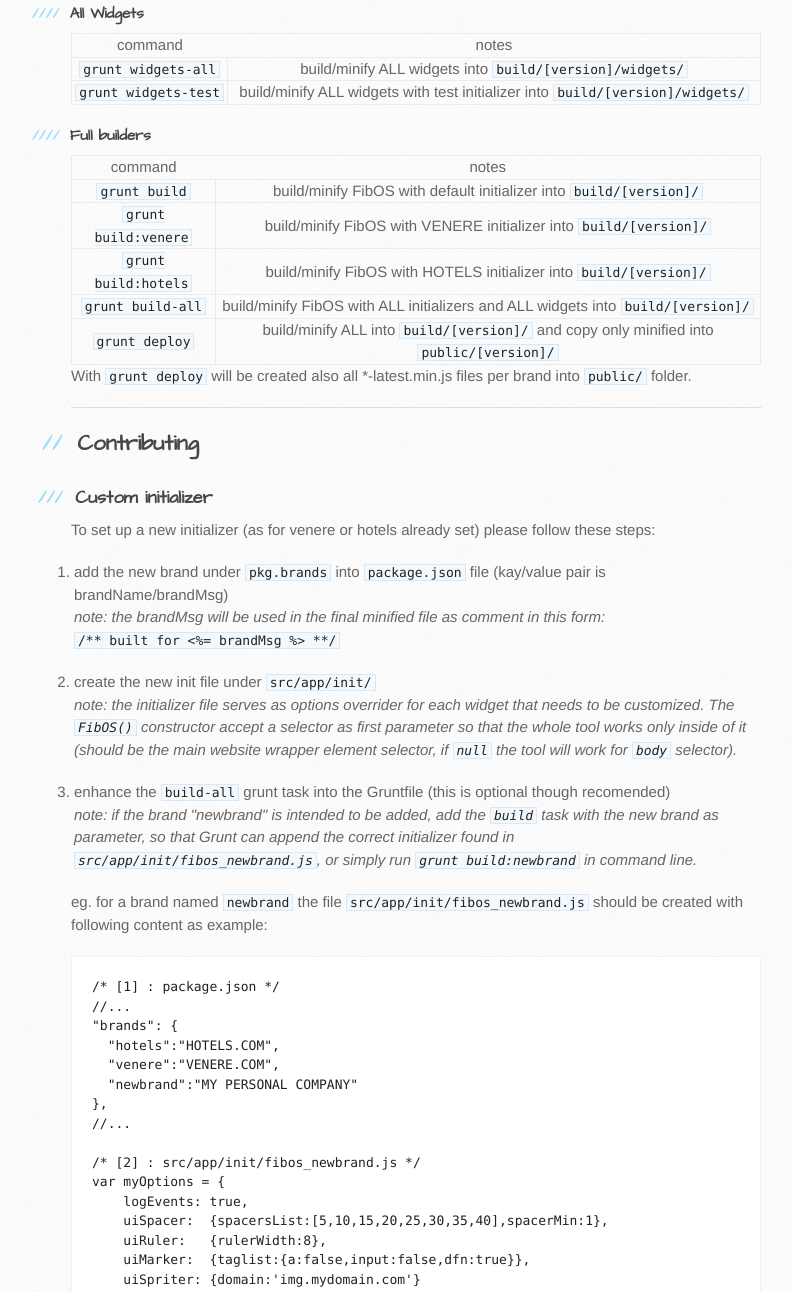
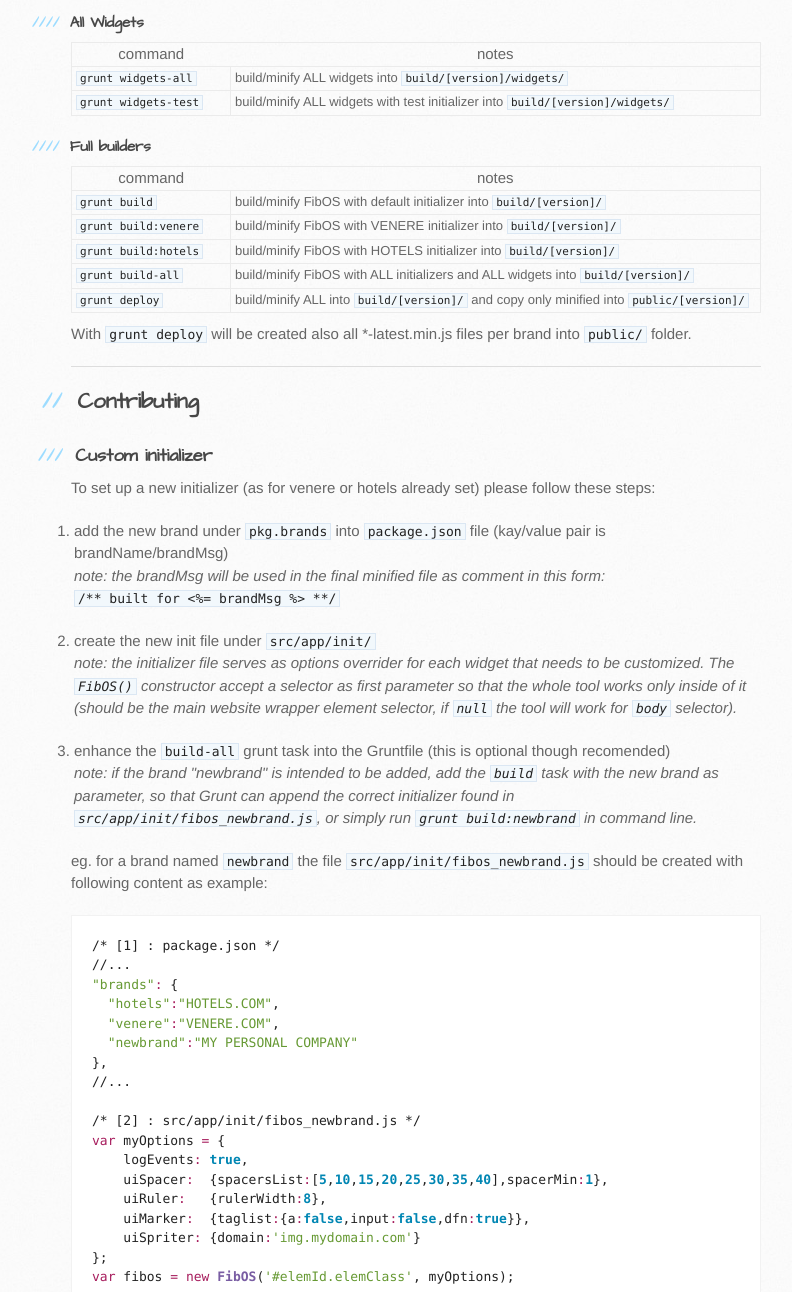
Before and after one commit to HotelsDotCom/FibOS, a plain HTML site: page index.html in a window 1280 px wide. Shown: the part 7043-8335 px from the top of the page, without its empty margins (99-891 px from the left). Drawn offline with Linux system fonts and the light colour scheme.

Commit message:
update page from latest readme (v1.0.2) and restored custom layout

```diff
--- a/index.html
+++ b/index.html
@@ -7,6 +7,7 @@
     <link href='https://fonts.googleapis.com/css?family=Architects+Daughter' rel='stylesheet' type='text/css'>
     <link rel="stylesheet" type="text/css" href="stylesheets/stylesheet.css" media="screen">
     <link rel="stylesheet" type="text/css" href="stylesheets/pygment_trac.css" media="screen">
+    <link rel="stylesheet" type="text/css" href="stylesheets/overrides.css" media="screen">
     <link rel="stylesheet" type="text/css" href="stylesheets/print.css" media="print">
 
     <!--[if lt IE 9]>
--- /dev/null
+++ b/stylesheets/overrides.css
@@ -0,0 +1,32 @@
+/* Overrides */
+table {
+    margin-bottom: 10px;
+}
+td {
+    font-size: 13px;
+    padding: 1px 4px 3px;
+    text-align: left;
+}
+td:first-child {
+    width: 150px;
+}
+td code,
+td pre {
+    font-size: 11px;
+}
+
+/* Code Colors */
+.pl-k, .pl-s, .pl-st {
+    color: #a71d5d;
+}
+.pl-c1, .pl-mdh, .pl-mm, .pl-mp, .pl-mr, .pl-s1 .pl-v, .pl-s3, .pl-sc, .pl-sv {
+    color: #0086b3;
+    font-weight: bold;
+}
+.pl-pds, .pl-s1, .pl-s1 .pl-pse .pl-s2, .pl-sr, .pl-sr .pl-cce, .pl-sr .pl-sra, .pl-sr .pl-sre, .pl-src {
+    color: #669933;
+}
+.pl-e, .pl-en {
+    color: #795da3;
+    font-weight: bold;
+}
```
